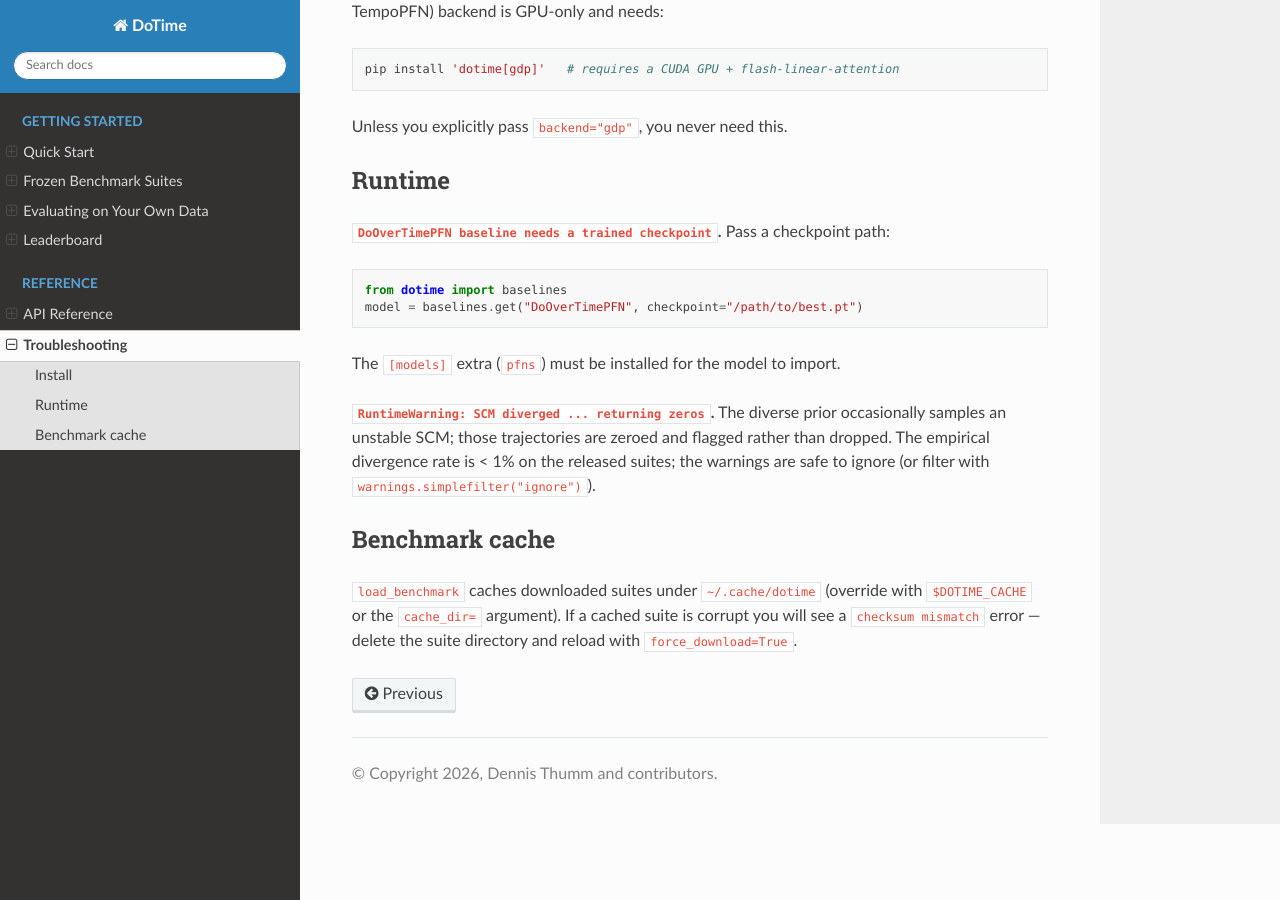
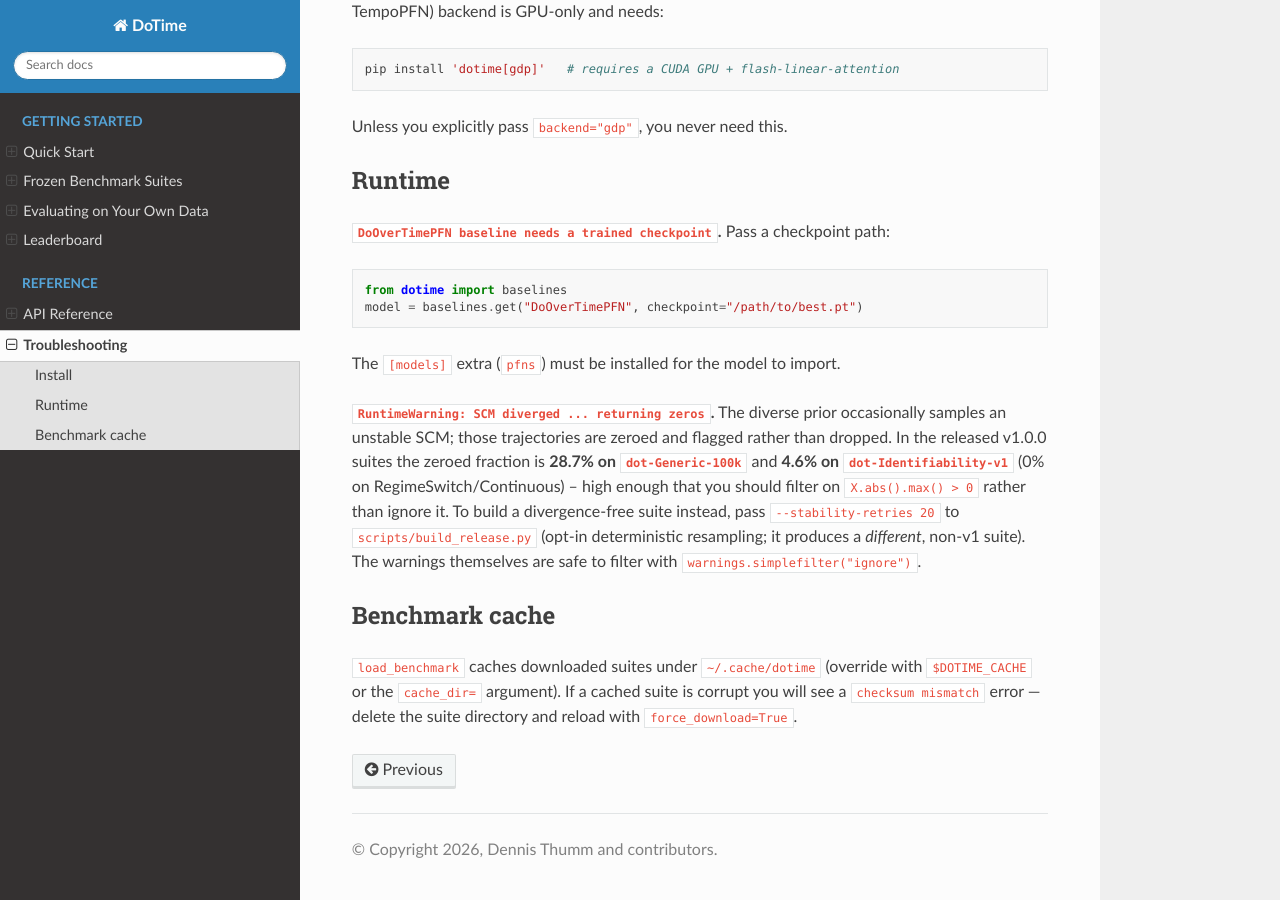
Before and after one commit to thummd/dotime, a Sphinx documentation site: the page built from docs/troubleshoot.md, in a window 1280 px wide and 900 px high, scrolled down 604 px. Built offline with Sphinx 7.4.7 and the Read the Docs theme 3.1.0, drawn with Linux system fonts in a browser that asks for light colours.

Commit message:
Fix divergence-rate doc claim and wire stability_retries for regime
docs/troubleshoot.md stated the divergence rate as "< 1% on the released
suites", contradicting both the paper (28.7% Generic / 4.6% Identifiability)
and test_build_release.py, which asserts the zeroed fraction exceeds 10%.
State the real rates and point at --stability-retries.

The --stability-retries help text documents "generic/regime", but only the
generic branch had a retry loop and regime episode specs never carried the
setting. Wire both, so the planned hardened rebuild does not silently leave
dot-RegimeSwitch-v1 unhardened. Regime divergence measures 0% today, so this
is a latent-correctness fix with no change to current output.

```diff
--- a/docs/troubleshoot.md
+++ b/docs/troubleshoot.md
@@ -40,8 +40,13 @@ The `[models]` extra (`pfns`) must be installed for the model to import.
 
 **`RuntimeWarning: SCM diverged ... returning zeros`.** The diverse prior
 occasionally samples an unstable SCM; those trajectories are zeroed and flagged
-rather than dropped. The empirical divergence rate is < 1% on the released suites;
-the warnings are safe to ignore (or filter with `warnings.simplefilter("ignore")`).
+rather than dropped. In the released v1.0.0 suites the zeroed fraction is **28.7%
+on `dot-Generic-100k`** and **4.6% on `dot-Identifiability-v1`** (0% on
+RegimeSwitch/Continuous) -- high enough that you should filter on
+`X.abs().max() > 0` rather than ignore it. To build a divergence-free suite
+instead, pass `--stability-retries 20` to `scripts/build_release.py` (opt-in
+deterministic resampling; it produces a *different*, non-v1 suite). The warnings
+themselves are safe to filter with `warnings.simplefilter("ignore")`.
 
 ## Benchmark cache
 
```
Also changed, not shown: CHANGELOG.md (+13 -0 lines), 1 other file.
